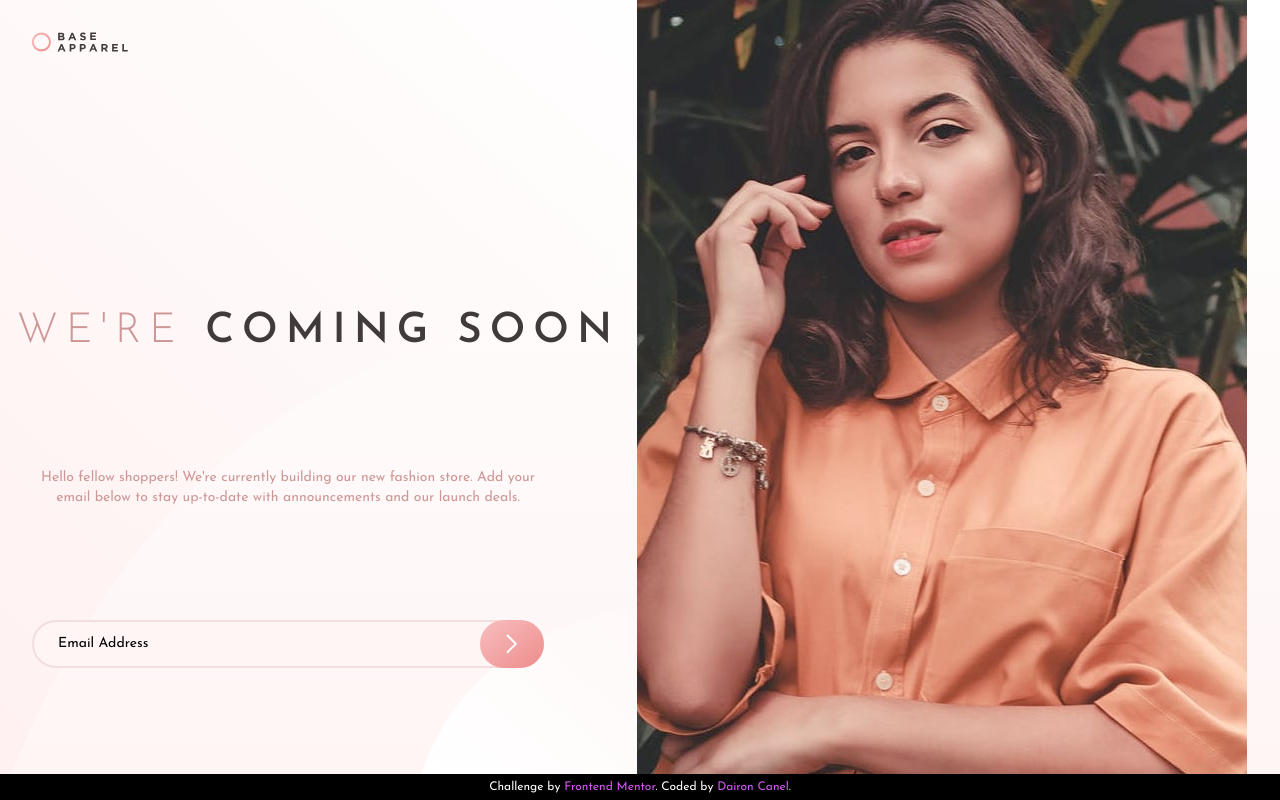
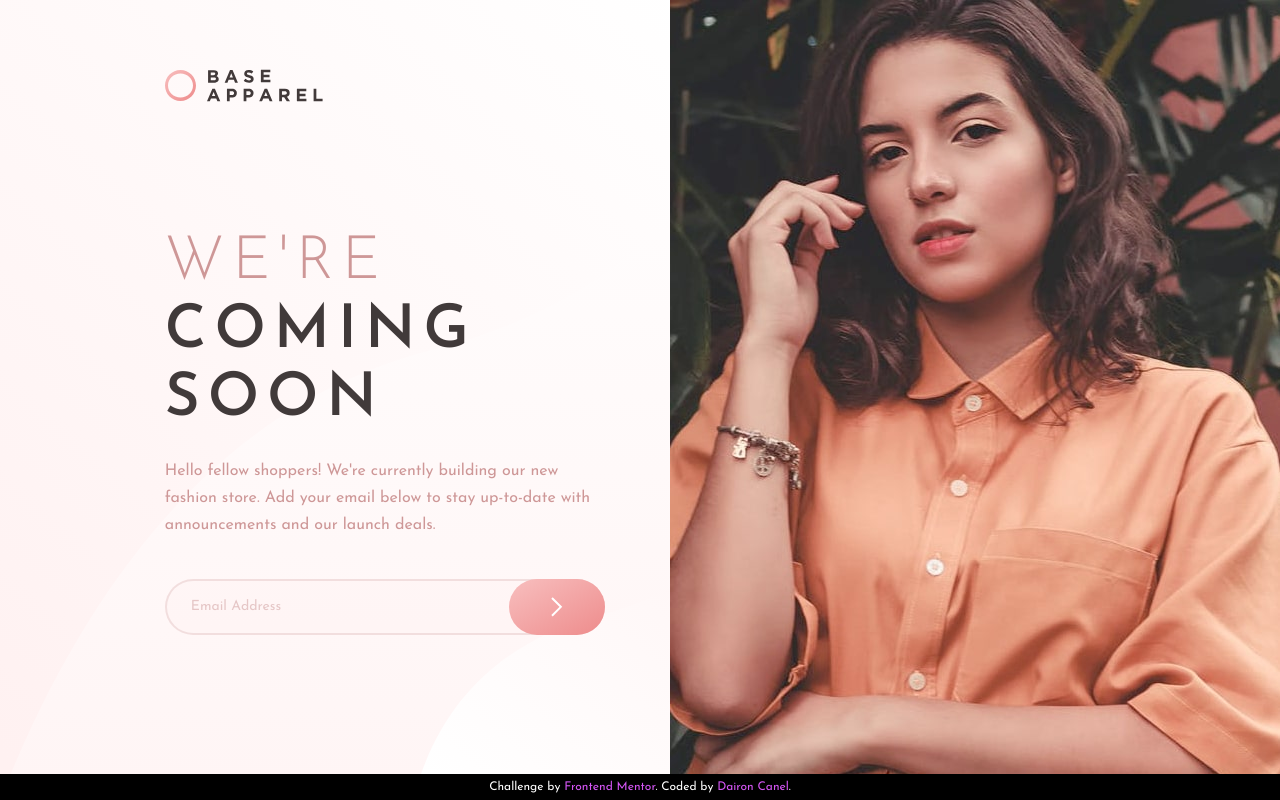
Before and after one commit to dairon-canel/base-apparel-coming-soon, a website: page public/index.html in a window 1280 px wide. Drawn offline with Linux system fonts and the light colour scheme.

Commit message:
feat: finished desktop design

```diff
--- a/public/index.html
+++ b/public/index.html
@@ -20,38 +20,41 @@
   </head>
   <body class="grid bg-darkGrayishRed">
     <main
-      class="relative flex min-h-screen w-full flex-col items-center place-self-center bg-gradient-to-b from-firstGradientFrom to-firstGradientTo lg:grid lg:columns-auto lg:grid-cols-[auto_auto] lg:grid-rows-4"
+      class="relative flex min-h-screen w-full flex-col items-center place-self-center bg-gradient-to-b from-firstGradientFrom to-firstGradientTo lg:grid lg:max-w-[1440px] lg:columns-auto lg:grid-cols-[1fr_auto] lg:grid-rows-[minmax(0,_1fr)_minmax(0,_1fr)_auto_minmax(0,_1fr)]"
     >
       <h1
-        class="title-style z-10 order-3 mt-16 text-center font-600 uppercase text-darkGrayishRed"
+        class="title-style lg z-10 order-3 mt-16 text-center font-600 uppercase text-darkGrayishRed lg:ml-[10.3rem] lg:mt-0 lg:w-80 lg:self-start lg:text-start lg:text-6xl lg:leading-[4.3rem]"
       >
         <span class="font-300 text-desaturatedRed">We're</span> coming soon
       </h1>
       <p
-        class="z-10 order-4 mx-8 mt-4 mb-10 max-w-lg text-center text-sm text-desaturatedRed"
+        class="z-10 order-4 mx-8 mt-4 mb-10 max-w-lg text-center text-sm text-desaturatedRed lg:mb-8 lg:mt-0 lg:ml-[10.3rem] lg:w-[28rem] lg:self-start lg:text-left lg:text-base lg:leading-[1.7rem]"
       >
         Hello fellow shoppers! We're currently building our new fashion store.
         Add your email below to stay up-to-date with announcements and our
         launch deals.
       </p>
-      <div class="relative z-10 order-5 mx-8 mb-28 w-5/6 max-w-lg">
+      <div
+        class="relative z-10 order-5 mx-8 mb-28 w-5/6 max-w-lg lg:ml-[10.3rem] lg:mt-2 lg:place-self-start"
+      >
         <div
-          class="w-full rounded-full border-2 border-desaturatedRed border-opacity-25 bg-firstGradientTo py-3 pl-6 text-sm placeholder:text-desaturatedRed placeholder:opacity-50"
+          class="w-full rounded-full border-2 border-desaturatedRed border-opacity-50 bg-firstGradientTo py-3 pl-6 text-sm text-desaturatedRed opacity-50 lg:w-[27.5rem] lg:py-[1rem]"
         >
           Email Address
         </div>
         <button
-          class="absolute right-0 top-0 grid h-12 w-16 rounded-full bg-gradient-to-br from-secondGradientFrom to-secondGradientTo shadow-secondGradientTo"
+          class="absolute right-0 top-0 grid h-12 w-16 rounded-full bg-gradient-to-br from-secondGradientFrom to-secondGradientTo shadow-secondGradientTo lg:right-[4.5rem] lg:h-14 lg:w-[6rem]"
         >
           <img class="place-self-center" src="./icon-arrow.svg" alt="" />
         </button>
       </div>
-      <picture class="z-10 order-1 m-8 self-start"
-        ><img class="h-5 w-auto" src="./logo.svg" alt="logo"
+      <picture
+        class="z-10 order-1 m-8 self-start lg:ml-[10.3rem] lg:mt-[4.3rem]"
+        ><img class="h-5 w-auto lg:h-[33px]" src="./logo.svg" alt="logo"
       /></picture>
 
       <picture
-        class="z-10 order-2 mb-1 lg:col-start-2 lg:col-end-3 lg:row-start-1 lg:row-end-5 lg:mb-0 lg:w-max"
+        class="z-10 order-2 mb-1 self-start lg:col-start-2 lg:col-end-3 lg:row-start-1 lg:row-end-5 lg:mt-0 lg:mb-0 lg:w-max"
       >
         <source srcset="./hero-desktop.jpg" media="(min-width:1024px)" />
         <img
```
Also changed, not shown: public/output-style.css.
